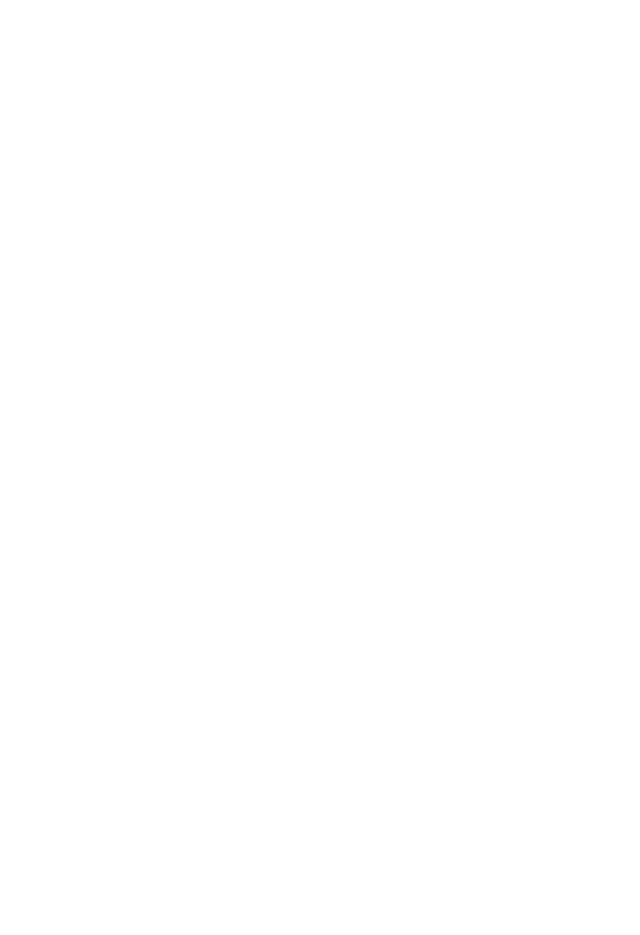
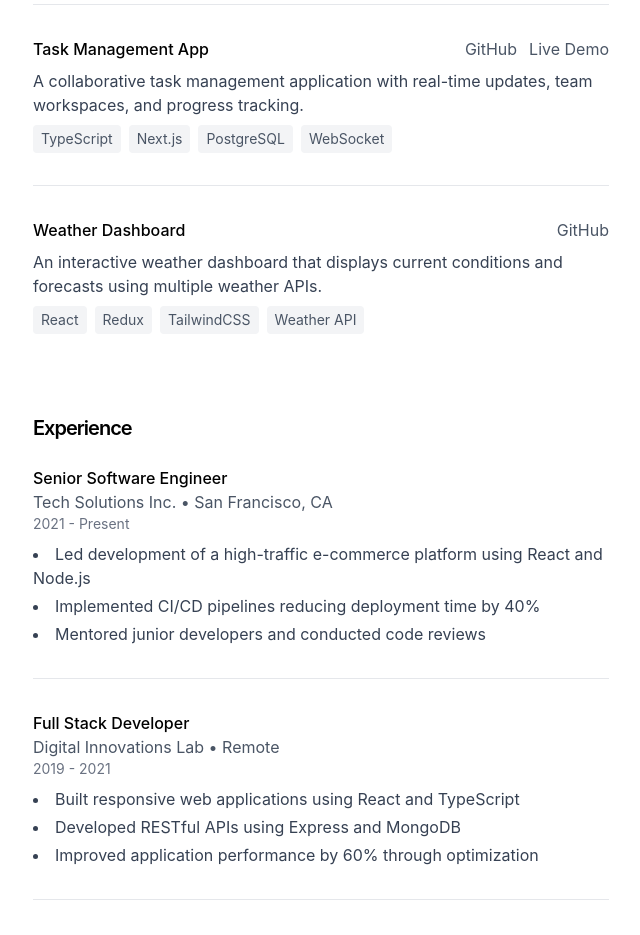
Before and after one commit to gonzaleza61/aaronportfolio, a Next.js app: page / in a window 1280 px wide. Shown: the part 540-1475 px from the top of the page, without its empty margins (319-959 px from the left). Before the commit the page ends 800 px from the top, so only its background shows below. Built offline with nearby package versions, Linux system fonts and the light colour scheme.

Commit message:
dummy data

```diff
--- /dev/null
+++ b/app/data/experience.ts
@@ -0,0 +1,43 @@
+export interface Experience {
+  title: string;
+  company: string;
+  location: string;
+  period: string;
+  description: string[];
+}
+
+export const experiences: Experience[] = [
+  {
+    title: "Senior Software Engineer",
+    company: "Tech Solutions Inc.",
+    location: "San Francisco, CA",
+    period: "2021 - Present",
+    description: [
+      "Led development of a high-traffic e-commerce platform using React and Node.js",
+      "Implemented CI/CD pipelines reducing deployment time by 40%",
+      "Mentored junior developers and conducted code reviews",
+    ],
+  },
+  {
+    title: "Full Stack Developer",
+    company: "Digital Innovations Lab",
+    location: "Remote",
+    period: "2019 - 2021",
+    description: [
+      "Built responsive web applications using React and TypeScript",
+      "Developed RESTful APIs using Express and MongoDB",
+      "Improved application performance by 60% through optimization",
+    ],
+  },
+  {
+    title: "Software Developer",
+    company: "StartUp Co",
+    location: "Seattle, WA",
+    period: "2018 - 2019",
+    description: [
+      "Developed and maintained multiple client-facing applications",
+      "Collaborated with design team to implement UI/UX improvements",
+      "Participated in agile development processes",
+    ],
+  },
+];
--- /dev/null
+++ b/app/data/projects.ts
@@ -0,0 +1,34 @@
+export interface Project {
+  title: string;
+  description: string;
+  technologies: string[];
+  link?: string;
+  github?: string;
+  image?: string;
+}
+
+export const projects: Project[] = [
+  {
+    title: "E-commerce Platform",
+    description:
+      "A full-featured e-commerce platform with real-time inventory management, payment processing, and admin dashboard.",
+    technologies: ["React", "Node.js", "MongoDB", "Stripe"],
+    github: "https://github.com/username/ecommerce-platform",
+    link: "https://demo-ecommerce.example.com",
+  },
+  {
+    title: "Task Management App",
+    description:
+      "A collaborative task management application with real-time updates, team workspaces, and progress tracking.",
+    technologies: ["TypeScript", "Next.js", "PostgreSQL", "WebSocket"],
+    github: "https://github.com/username/task-manager",
+    link: "https://task-app.example.com",
+  },
+  {
+    title: "Weather Dashboard",
+    description:
+      "An interactive weather dashboard that displays current conditions and forecasts using multiple weather APIs.",
+    technologies: ["React", "Redux", "TailwindCSS", "Weather API"],
+    github: "https://github.com/username/weather-dashboard",
+  },
+];
--- a/app/page.tsx
+++ b/app/page.tsx
@@ -1,13 +1,90 @@
+import { experiences } from "./data/experience";
+import { projects } from "./data/projects";
+
 export default function Page() {
   return (
     <section>
       <h1 className="mb-8 text-2xl font-semibold tracking-tighter">
         My Portfolio
       </h1>
-      <h2>'test</h2>
       <p className="mb-4">
         {`Hi, I'm Aaron, a software developer passionate about building intuitive and efficient applications. With experience in React, Flutter, and JavaScript, I focus on crafting responsive and user-centered interfaces. I enjoy problem-solving, learning new technologies, and bringing ideas to life through code.`}
       </p>
+
+      <h2 className="mt-12 mb-6 text-xl font-semibold tracking-tighter">
+        Projects
+      </h2>
+      <div className="space-y-8">
+        {projects.map((project, index) => (
+          <div
+            key={index}
+            className="border-b border-gray-200 pb-8 last:border-none"
+          >
+            <div className="flex items-center justify-between">
+              <h3 className="font-medium">{project.title}</h3>
+              <div className="space-x-3">
+                {project.github && (
+                  <a
+                    href={project.github}
+                    target="_blank"
+                    rel="noopener noreferrer"
+                    className="text-gray-600 hover:text-gray-900"
+                  >
+                    GitHub
+                  </a>
+                )}
+                {project.link && (
+                  <a
+                    href={project.link}
+                    target="_blank"
+                    rel="noopener noreferrer"
+                    className="text-gray-600 hover:text-gray-900"
+                  >
+                    Live Demo
+                  </a>
+                )}
+              </div>
+            </div>
+            <p className="mt-2 text-gray-700">{project.description}</p>
+            <div className="mt-2 flex flex-wrap gap-2">
+              {project.technologies.map((tech, idx) => (
+                <span
+                  key={idx}
+                  className="inline-block bg-gray-100 px-2 py-1 text-sm text-gray-600 rounded"
+                >
+                  {tech}
+                </span>
+              ))}
+            </div>
+          </div>
+        ))}
+      </div>
+
+      <h2 className="mt-12 mb-6 text-xl font-semibold tracking-tighter">
+        Experience
+      </h2>
+      <div className="space-y-8">
+        {experiences.map((exp, index) => (
+          <div
+            key={index}
+            className="border-b border-gray-200 pb-8 last:border-none"
+          >
+            <h3 className="font-medium">{exp.title}</h3>
+            <div className="text-gray-600">
+              {exp.company} • {exp.location}
+            </div>
+            <div className="text-gray-500 text-sm mb-2">{exp.period}</div>
+            <ul className="list-disc list-inside space-y-1">
+              {exp.description.map((desc, idx) => (
+                <li key={idx} className="text-gray-700">
+                  {desc}
+                </li>
+              ))}
+            </ul>
+          </div>
+        ))}
+      </div>
+
       <div className="my-8"></div>
     </section>
   );
```
